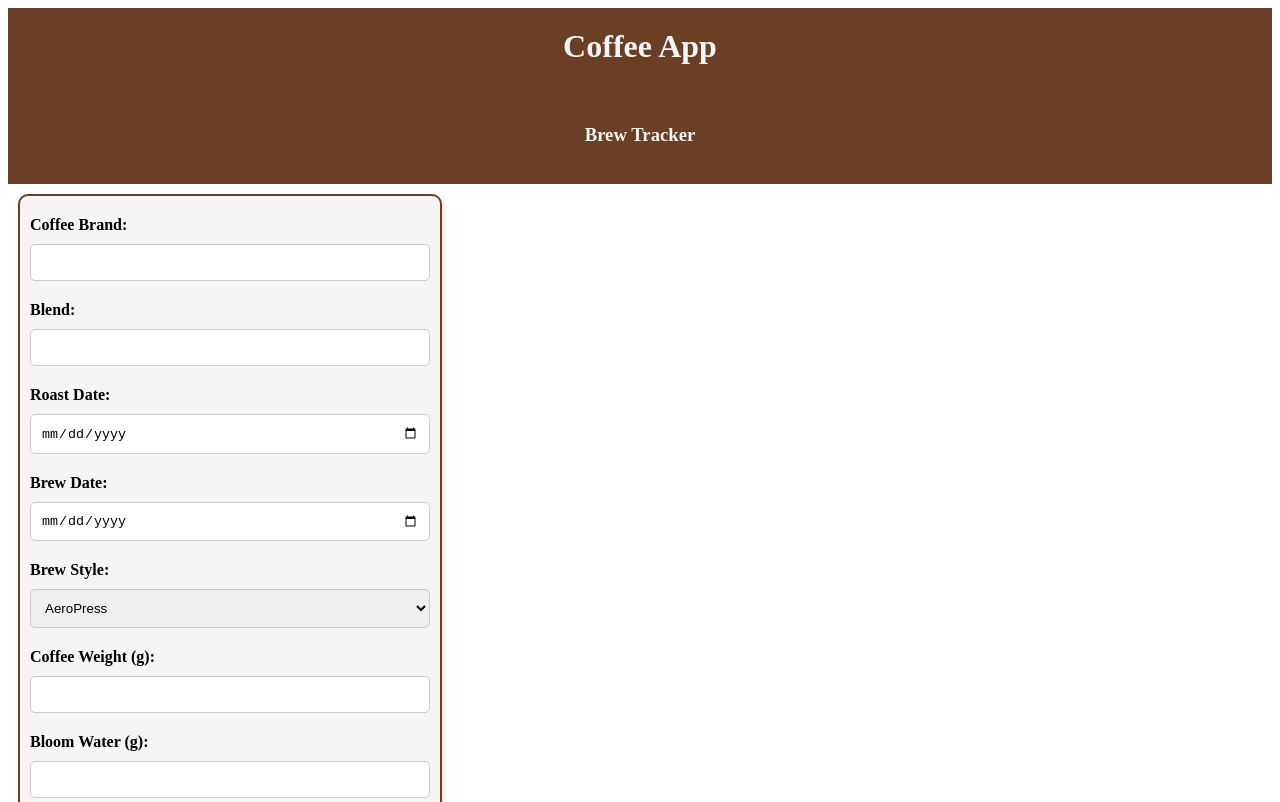
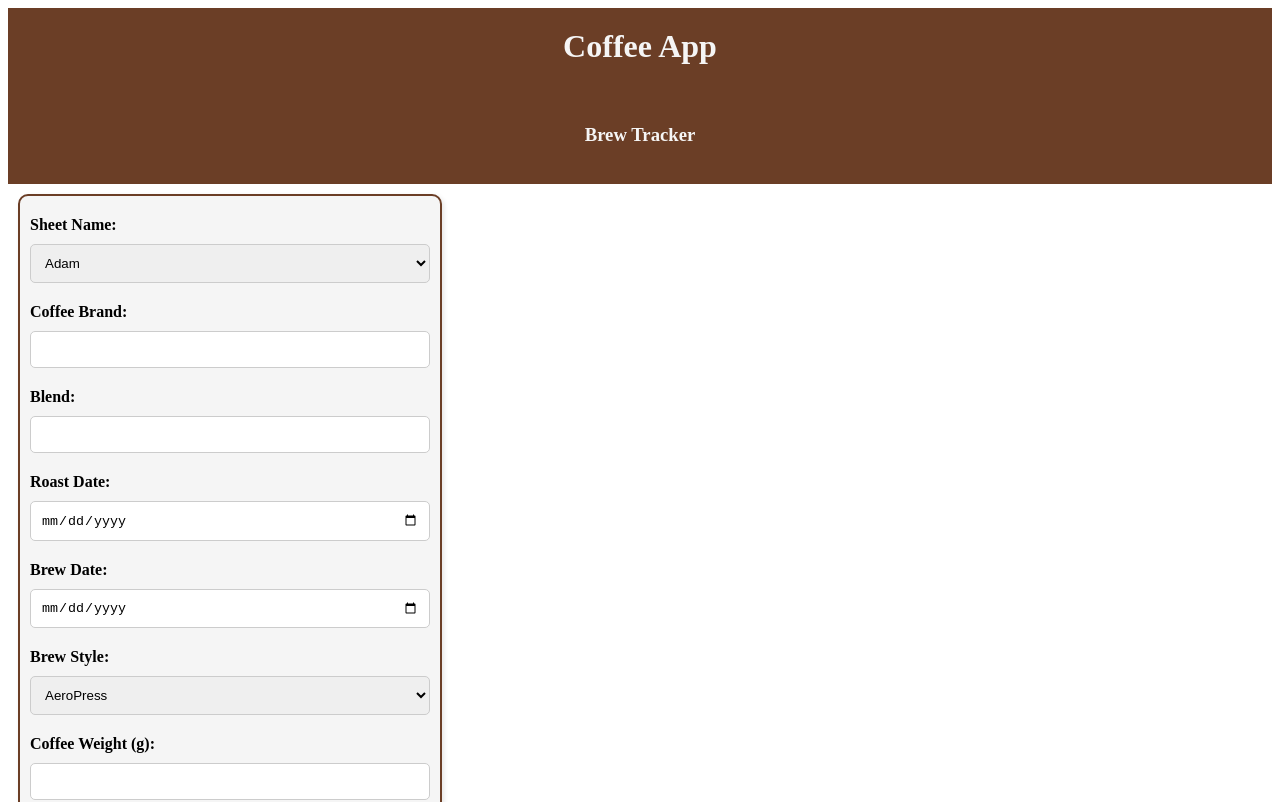
Before and after one commit to MitchellHayes/coffee-app, an Angular app: page / in a window 1280 px wide. Shown: the top 802 px of the page. Built offline with nearby package versions, Linux system fonts and the light colour scheme.

Commit message:
It's ALIVE!

```diff
--- a/src/app/main/main.component.html
+++ b/src/app/main/main.component.html
@@ -3,9 +3,16 @@
 </div>
 <form
   method="POST"
-  action="https://script.google.com/macros/s/AKfycbz6ntJF5XVfR0bUABDlWw5rI78gVQICcdq-ving8BSf6PeI3es0Z9EVEoFPHiRbkMZ1Ag/exec"
+  action="https://script.google.com/macros/s/AKfycbw_b-gnzDL4kOU2D9iDPZ69XrzgfalJuemonQRmPaIZN7j65K4pN2RjDfEuV1hzlFKY5w/exec"
 >
   <div class="coffee-card">
+    <label for="sheetName">Sheet Name:</label>
+    <select name="sheetName">
+      <option value="Adam">Adam</option>
+      <option value="Ben">Ben</option>
+      <option value="Mitchell">Mitchell</option>
+      <option value="Zach">Zach</option>
+    </select>
     <label for="brand">Coffee Brand:</label>
     <input type="text" id="brand" name="brand" />
     <br />
```
Also changed, not shown: package.json (+9 -9 lines), 1 other file (tests, documents, lock files or other folders).
